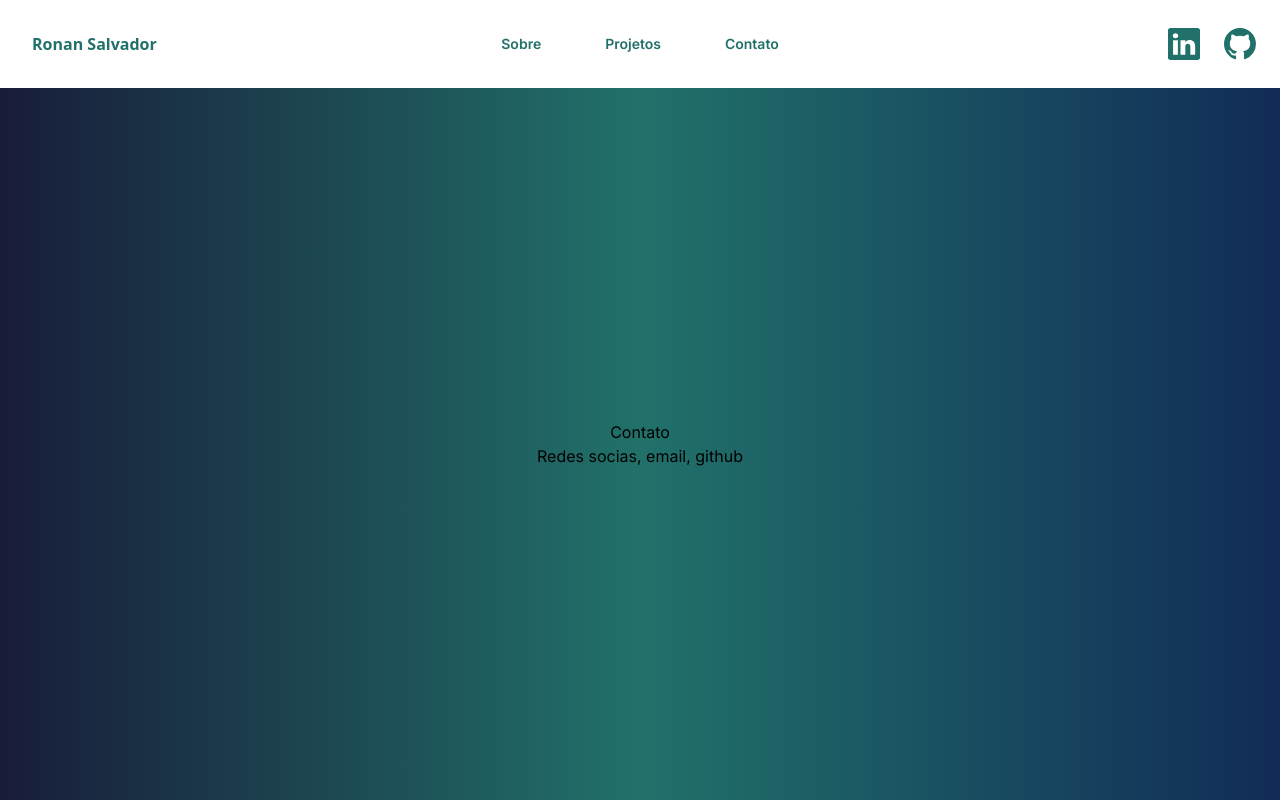
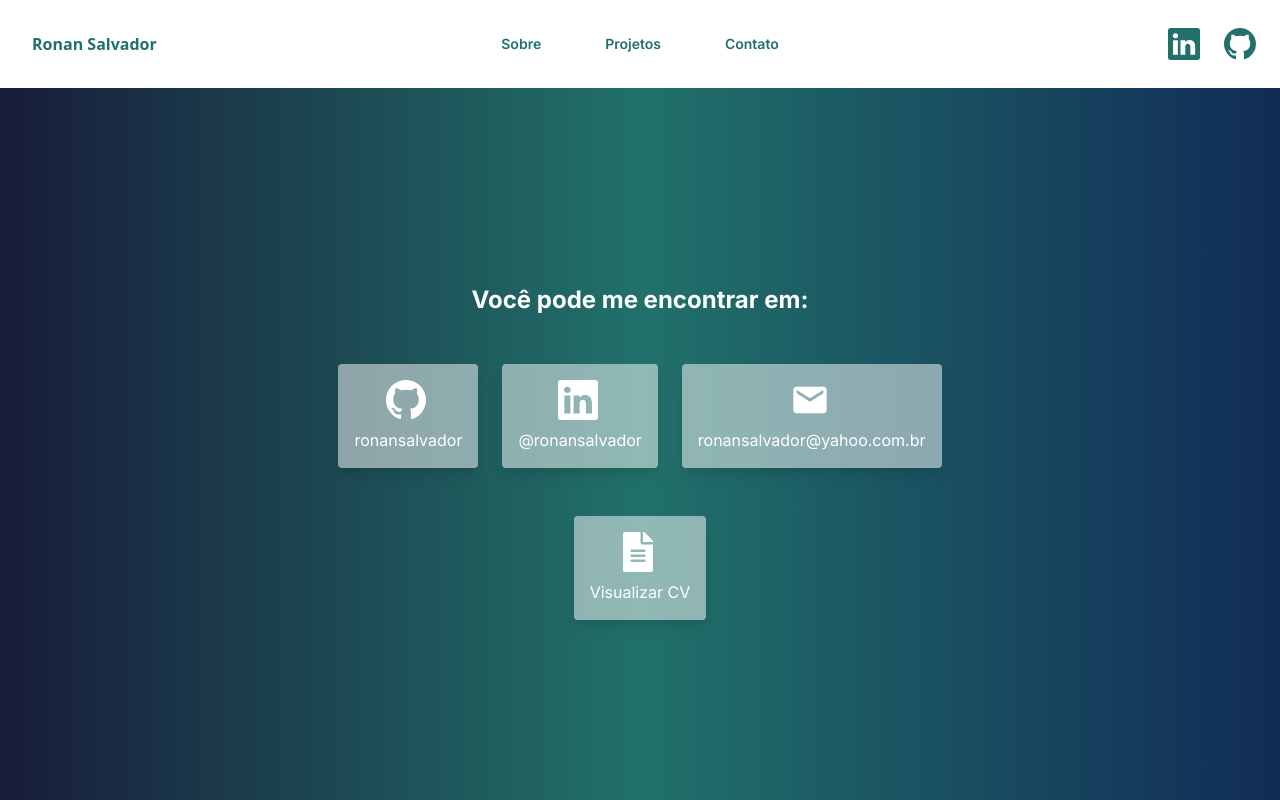
Before and after one commit to ronansalvador/portfolio, a Next.js app: page /contato in a window 1280 px wide. Built offline with nearby package versions, Linux system fonts and the light colour scheme.

Commit message:
feat: contato

```diff
--- a/src/app/(portfolio)/contato/page.tsx
+++ b/src/app/(portfolio)/contato/page.tsx
@@ -1,12 +1,52 @@
-import React from 'react';
+import React from 'react'
+import { BsLinkedin, BsGithub } from 'react-icons/bs'
+import { MdEmail } from 'react-icons/md'
+import { FaFileAlt } from 'react-icons/fa'
 
 function page() {
   return (
-    <>
-      <h1 className='text-black'>Contato</h1>
-      <p>Redes socias, email, github</p>
-    </>
-  );
+    <div className="flex flex-col items-center gap-10 ">
+      <h2 className="text-white font-bold mt-4 max-sm:mt-1 text-lg md:text-xl lg:text-2xl">
+        Você pode me encontrar em:
+      </h2>
+
+      <div className="flex flex-col md:flex-row flex-grow flex-1 justify-center items-center gap-6">
+        <a
+          href="https://github.com/ronansalvador"
+          target="_blank"
+          className="p-4 rounded mt-2 flex flex-col items-center bg-white text-white bg-opacity-50 shadow-lg hover:scale-110 hover:text-verde hover:bg-opacity-100 gap-2"
+        >
+          <BsGithub className="w-10 h-10 mr-1" />
+          ronansalvador
+        </a>
+
+        <a
+          href="https://github.com/ronansalvador"
+          target="_blank"
+          className="p-4 rounded mt-2 flex flex-col items-center bg-white text-white bg-opacity-50 shadow-lg hover:scale-110 hover:text-verde hover:bg-opacity-100 gap-2"
+        >
+          <BsLinkedin className="w-10 h-10 mr-1" />
+          @ronansalvador
+        </a>
+        <a
+          href="mailto:ronansalvador@yahoo.com.br"
+          target="_blank"
+          className="p-4 rounded mt-2 flex flex-col items-center bg-white text-white bg-opacity-50 shadow-lg hover:scale-110 hover:text-verde hover:bg-opacity-100 gap-2"
+        >
+          <MdEmail className="w-10 h-10 mr-1" />
+          ronansalvador@yahoo.com.br
+        </a>
+      </div>
+      <a
+        href="/RonanFernandoSalvador.pdf"
+        target="_blank"
+        className="p-4 rounded mt-2 flex flex-col items-center bg-white text-white bg-opacity-50 shadow-lg hover:scale-110 hover:text-verde hover:bg-opacity-100 gap-2"
+      >
+        <FaFileAlt className="w-10 h-10 mr-1" />
+        Visualizar CV
+      </a>
+    </div>
+  )
 }
 
-export default page;
+export default page
--- a/src/app/(portfolio)/layout.tsx
+++ b/src/app/(portfolio)/layout.tsx
@@ -17,7 +17,7 @@ export default function RootLayout({
     <>
       <Header />
       <main
-        className={`flex bg-gradient-to-r from-dark-blue via-verde to-blue h-full flex-col items-center justify-center flex-grow`}
+        className={`flex bg-gradient-to-r from-dark-blue via-verde to-blue h-full flex-col items-center justify-center flex-grow bg-opacity-10`}
       >
         {children}
       </main>
--- a/src/app/(portfolio)/page.tsx
+++ b/src/app/(portfolio)/page.tsx
@@ -1,4 +1,5 @@
 import Image from 'next/image'
+import { FaFileAlt } from 'react-icons/fa'
 
 const stacks = [
   'JavaScript',
@@ -65,8 +66,9 @@ export default function Home() {
         <a
           href="/RonanFernandoSalvador.pdf"
           target="_blank"
-          className="bg-white hover:scale-110 text-verde font-bold py-2 px-4 rounded mt-4 max-sm:mt-1"
+          className="flex gap-2 bg-white hover:scale-110 text-verde font-bold py-2 px-4 rounded mt-4 max-sm:mt-1"
         >
+          <FaFileAlt className="w-6 h-6 mr-1" />
           Visualizar CV
         </a>
       </div>
--- a/src/app/(portfolio)/projetos/page.tsx
+++ b/src/app/(portfolio)/projetos/page.tsx
@@ -13,7 +13,9 @@ async function page() {
 
   return (
     <div className="h-5/6 w-5/6 flex flex-col items-center max-sm:h-full max-sm:w-full">
-      <h1 className="text-2xl font-bold mb-4 text-white">Meus Projetos</h1>
+      <h1 className="text-white font-bold mt-4 max-sm:mt-1 text-lg md:text-xl lg:text-2xl">
+        Meus Projetos
+      </h1>
       {/* <div className="flex items-center justify-evenly w-2/3 p-1 rounded-lg max-sm:w-full bg-white bg-opacity-50">
         <button className="bg-gray-900 p-2 text-white rounded-lg hover:scale-125 max-sm:text-xs">
           Todos
--- a/src/app/(portfolio)/teste/page.tsx
+++ /dev/null
@@ -1,7 +0,0 @@
-import React from 'react'
-
-function page() {
-  return <div>page</div>
-}
-
-export default page
--- a/src/app/components/CardProject.tsx
+++ b/src/app/components/CardProject.tsx
@@ -43,11 +43,6 @@ const CardProject: React.FC<CardProjectProps> = ({ project }) => {
       {showLink ? (
         <div className="flex flex-col items-center justify-center h-full p-2 overflow-hidden">
           <Image
-            // src={project.image}
-            // alt={project.titulo}
-            // width={project.width}
-            // height="100"
-            // className="object-cover"
             src={`https:${project.image.fields.file.url}`}
             alt={project.image.fields.description}
             width={200}
```
